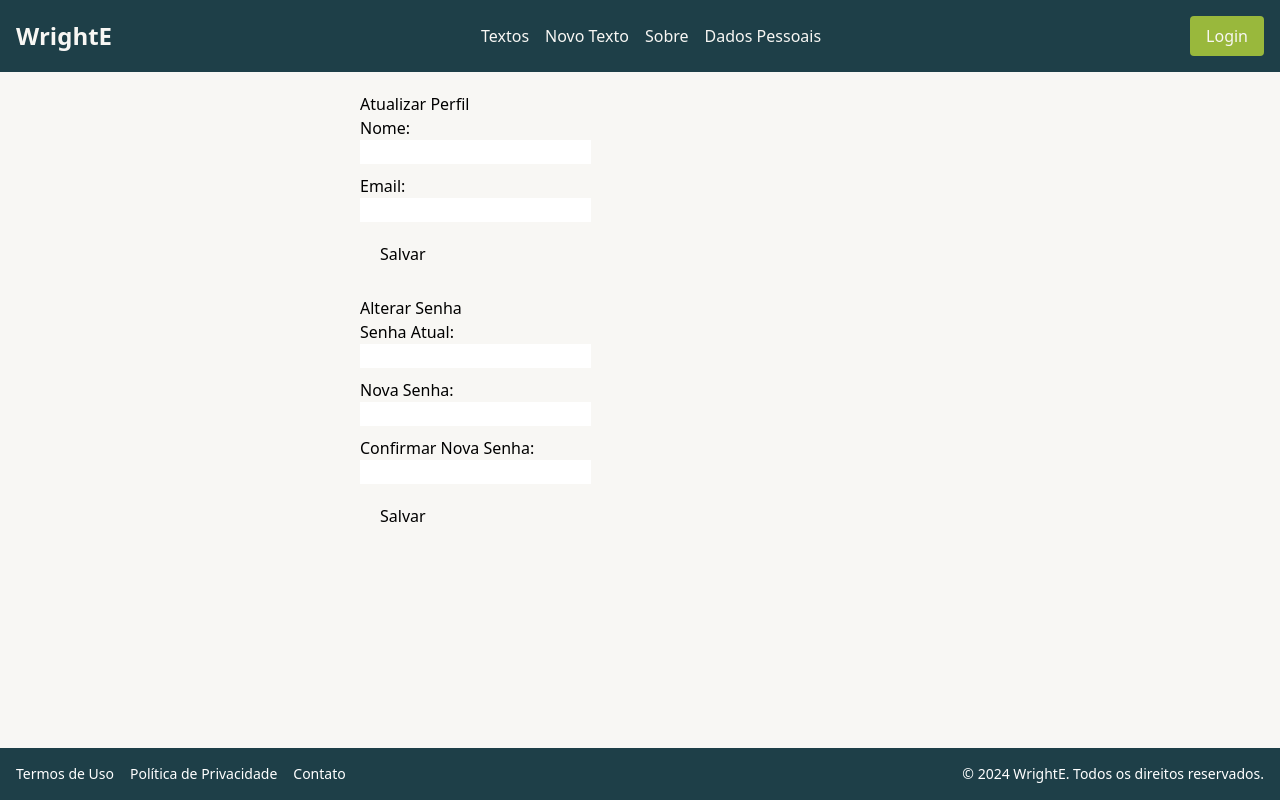
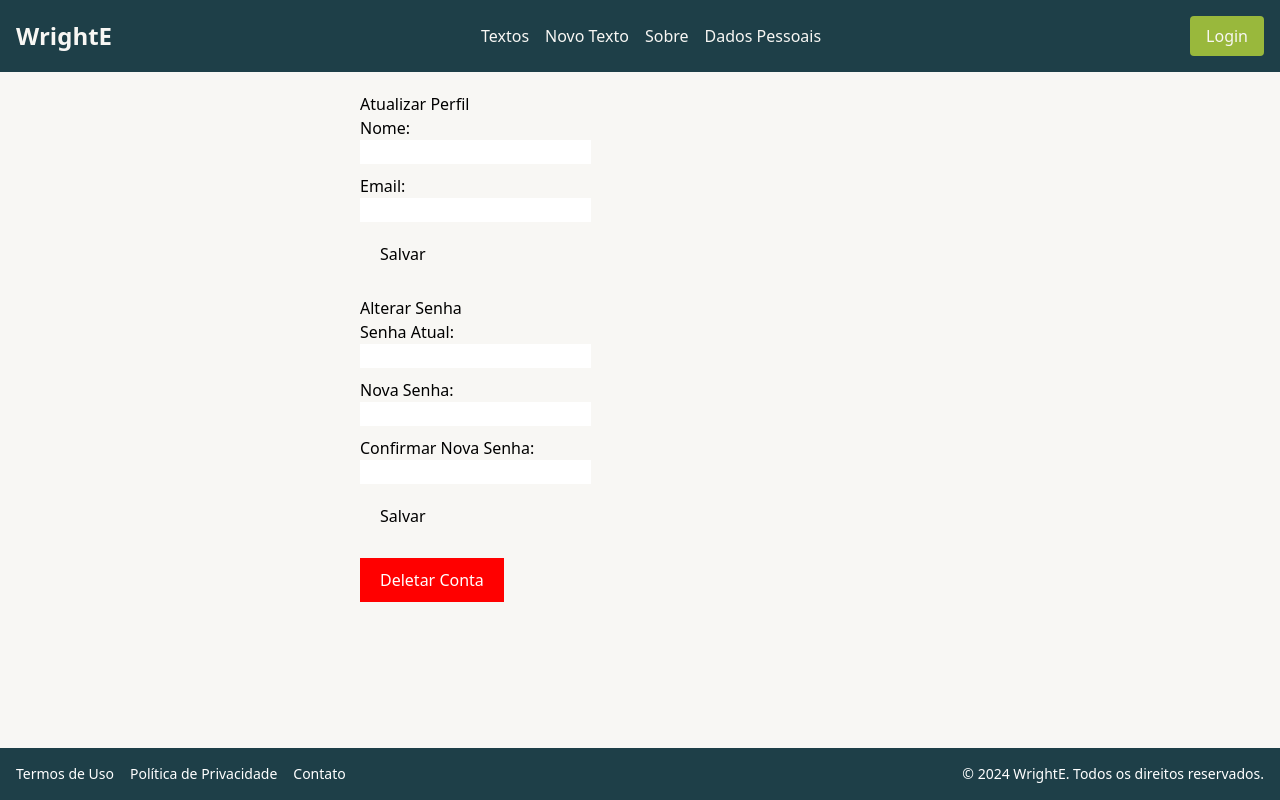
Before and after one commit to LeandroRochAlg/wrighte, a React (Vite) app: page /update in a window 1280 px wide. Built offline with nearby package versions, Linux system fonts and the light colour scheme; no server answers.

Commit message:
adicionar botao de deletar conta "nao funcionando"

```diff
--- a/src/pages/UserUpdate.tsx
+++ b/src/pages/UserUpdate.tsx
@@ -68,6 +68,22 @@ const UserUpdate: React.FC = () => {
         }
     };
 
+    const handleDeleteUser = async () => {
+        if (!window.confirm('Tem certeza de que deseja excluir sua conta? Esta ação é irreversível.')) {
+            return;
+        }
+
+        try {
+            await api.delete('/delete-user', { data: { id } }); // Envia o ID no corpo da requisição
+            setMessage('Usuário deletado com sucesso.');
+            localStorage.clear();
+            navigate('/login');
+        } catch (error) {
+            setMessage('Erro ao deletar o usuário. Tente novamente.');
+            console.error('Error deleting user:', error);
+        }
+    };
+
     return (
         <div style={{ maxWidth: '600px', margin: '0 auto', padding: '20px' }}>
             <h2>Atualizar Perfil</h2>
@@ -129,6 +145,20 @@ const UserUpdate: React.FC = () => {
                     Salvar
                 </button>
             </form>
+
+            <button
+                onClick={handleDeleteUser}
+                style={{
+                    marginTop: '20px',
+                    padding: '10px 20px',
+                    cursor: 'pointer',
+                    backgroundColor: 'red',
+                    color: 'white',
+                    border: 'none'
+                }}
+            >
+                Deletar Conta
+            </button>
         </div>
     );
 };
```
